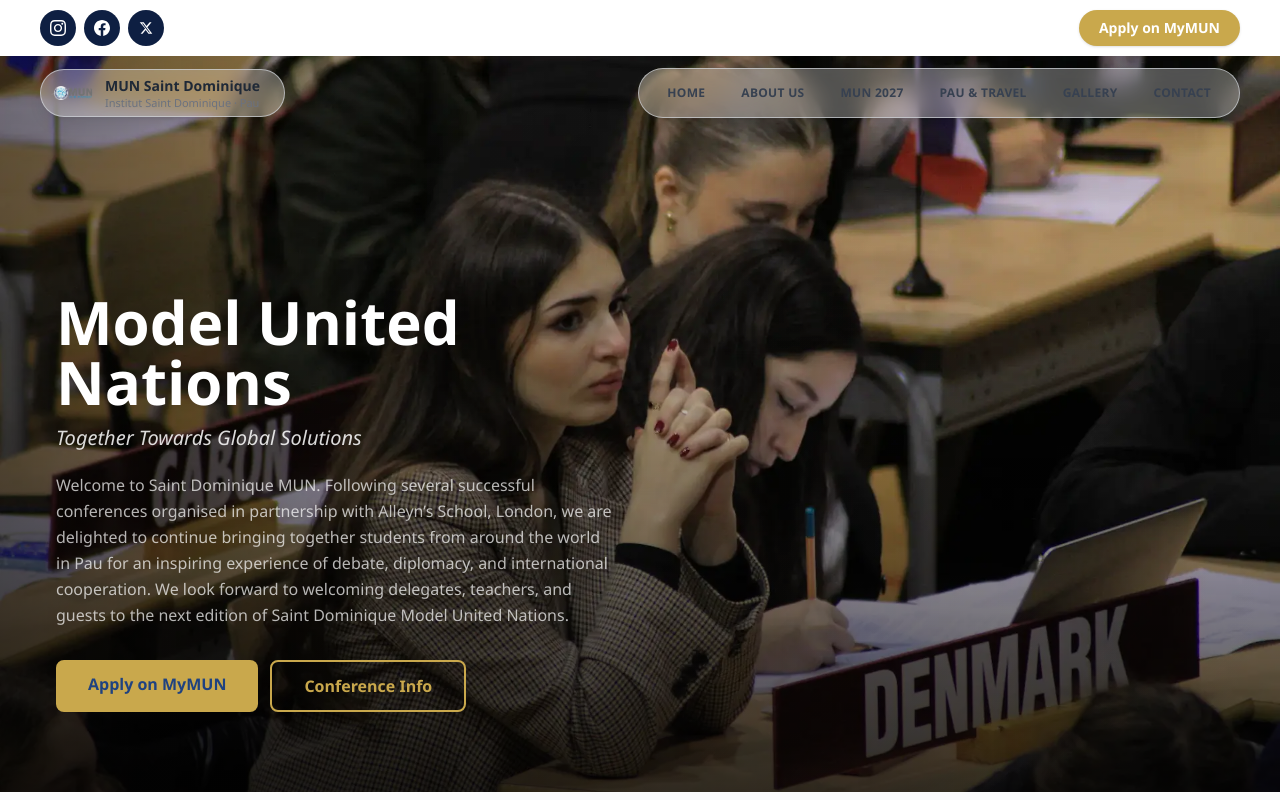
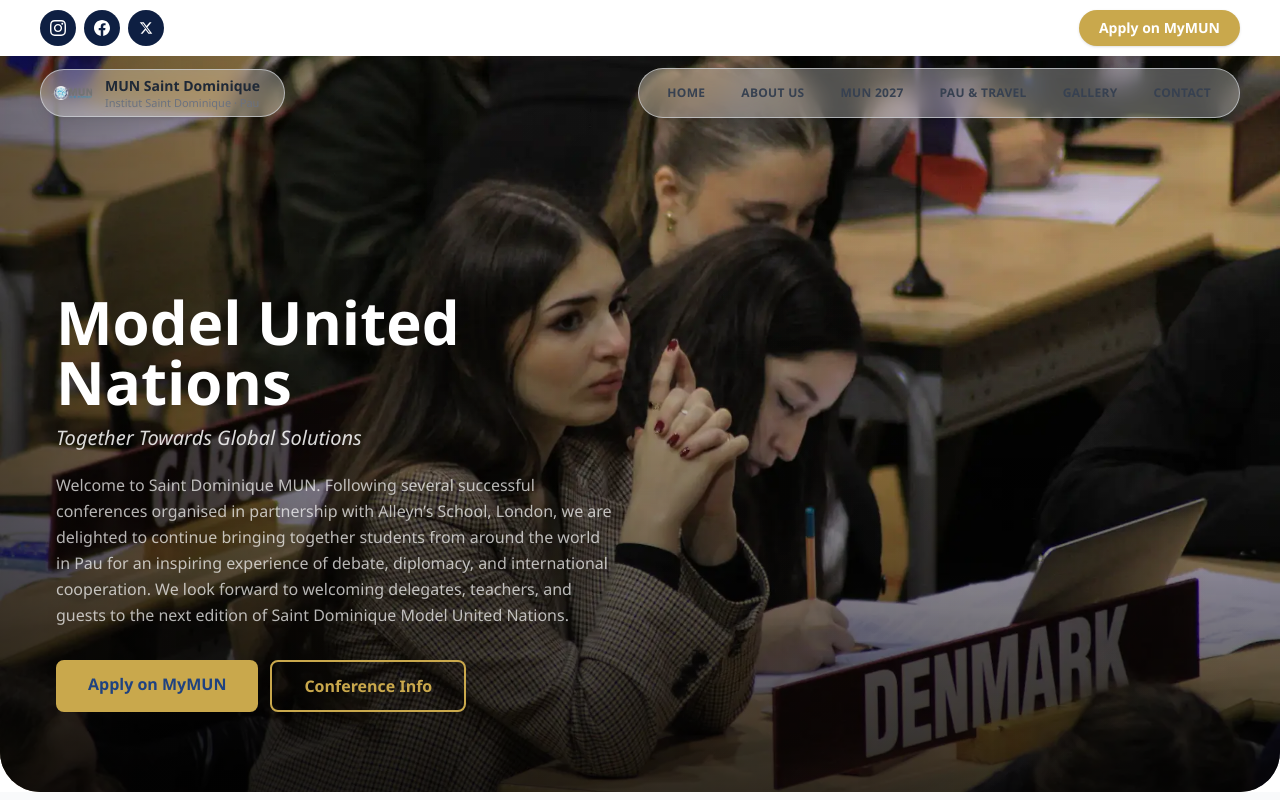
Before and after one commit to gastongabaixtucf8/projet-MUN-saintdo, a Next.js app: page / in a window 1280 px wide. Shown: the top 800 px of the page. Built offline with nearby package versions, Linux system fonts and the light colour scheme.

Commit message:
auto-save

```diff
--- a/app/page.tsx
+++ b/app/page.tsx
@@ -6,7 +6,7 @@ export default function Home() {
     <main>
 
       {/* Hero */}
-      <section className="relative min-h-[92vh] flex items-end text-white overflow-hidden">
+      <section className="relative min-h-[92vh] flex items-end text-white overflow-hidden rounded-b-[2.5rem]">
         {/* Full background image */}
         <Image
           src="/images/photo-acceuil-MUN.webp"
```
